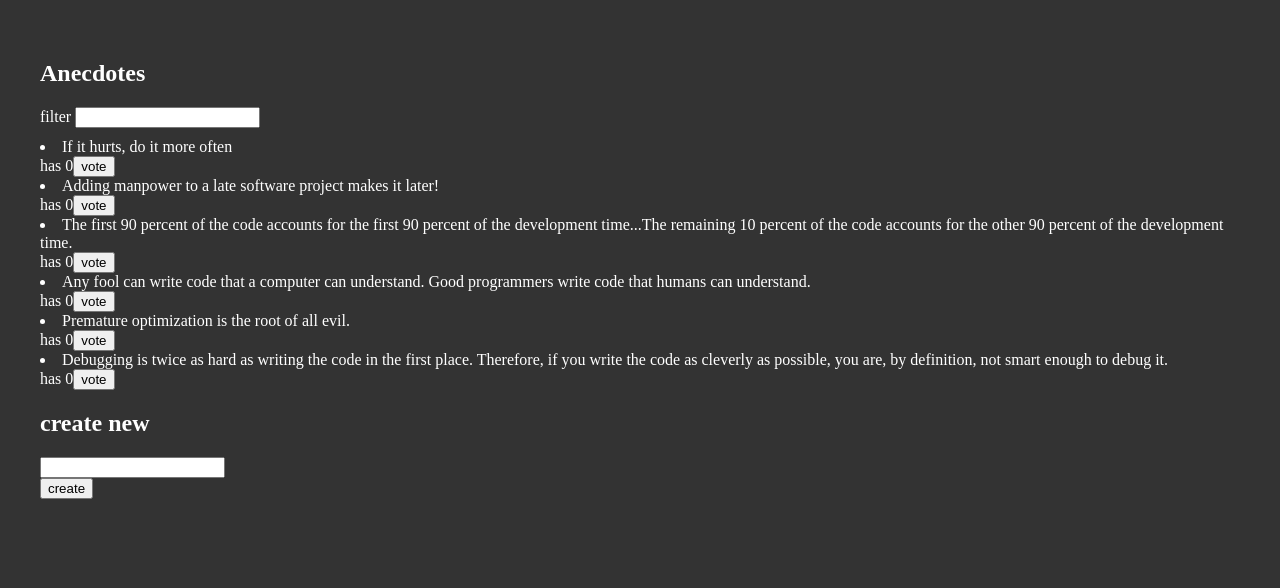
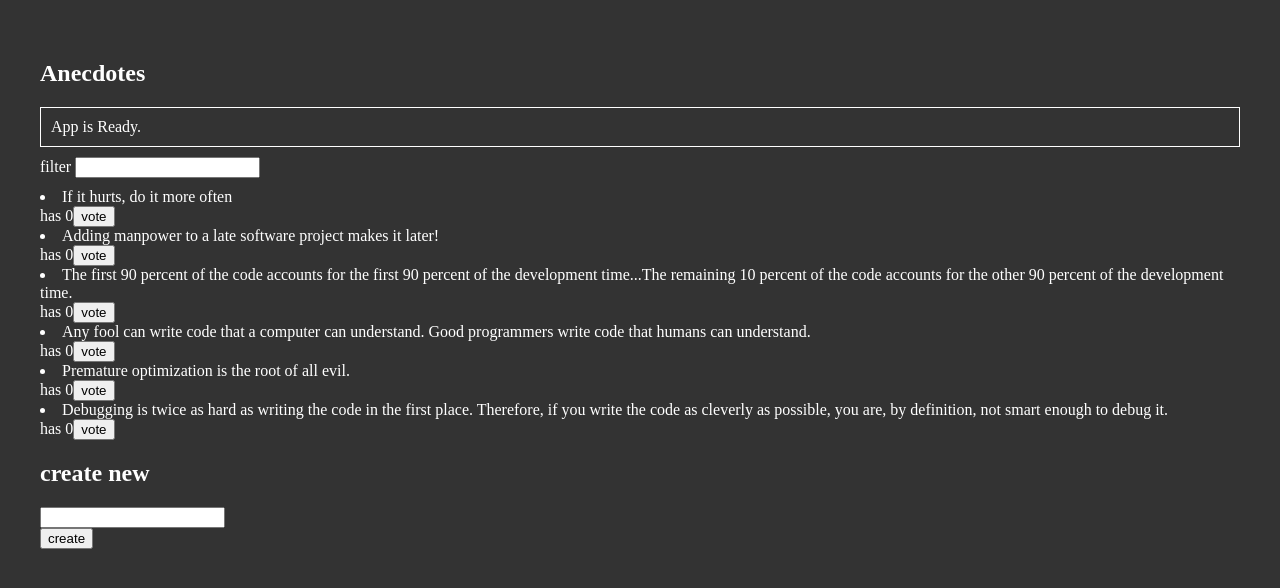
Before and after one commit to seanodaniels/redux-anecdotes, a React (Vite) app: page / in a window 1280 px wide. Shown: the top 588 px of the page. Built offline with nearby package versions, Linux system fonts and the light colour scheme.

Commit message:
Solutions for exercises 6.11 and 6.12. Notification functionality.

```diff
--- a/src/App.jsx
+++ b/src/App.jsx
@@ -1,12 +1,14 @@
 import AnecdoteList from './components/AnecdoteList'
 import AnecdoteForm from './components/AnecdoteForm'
 import AnecdoteFilter from './components/Filter'
+import Notification from './components/Notification'
 import './App.css'
 
 const App = () => {
   return (
     <div>
       <h2>Anecdotes</h2>
+      <Notification />
       <AnecdoteFilter />
       <AnecdoteList />
       <AnecdoteForm />
--- a/src/components/Notification.js
+++ b/src/components/Notification.jsx
@@ -1,12 +1,16 @@
+import { useDispatch, useSelector } from 'react-redux'
+
 const Notification = () => {
+  const notification = useSelector(state => state.notification)
   const style = {
     border: 'solid',
     padding: 10,
+    marginBottom: 10,
     borderWidth: 1
   }
   return (
     <div style={style}>
-      render here notification...
+      {notification}
     </div>
   )
 }
--- /dev/null
+++ b/src/reducers/notificationReducer.js
@@ -0,0 +1,16 @@
+import { createSlice } from '@reduxjs/toolkit'
+
+const initialState = 'App is Ready.'
+
+const notificationSlice = createSlice({
+  name: 'notification',
+  initialState,
+  reducers: {
+    setNotification(state, action) {
+      return action.payload
+    }
+  }
+})
+
+export const { setNotification } = notificationSlice.actions
+export default notificationSlice.reducer
--- a/src/store.js
+++ b/src/store.js
@@ -2,11 +2,13 @@
 
 import anecdoteReducer from './reducers/anecdoteReducer'
 import filterReducer from './reducers/filterReducer'
+import notificationReducer from './reducers/notificationReducer'
 
 const store = configureStore({
   reducer: {
     anecdotes: anecdoteReducer,
     filter: filterReducer,
+    notification: notificationReducer,
   }
 })
 
```
Also changed, not shown: src/main.jsx (line endings or trailing spaces).
